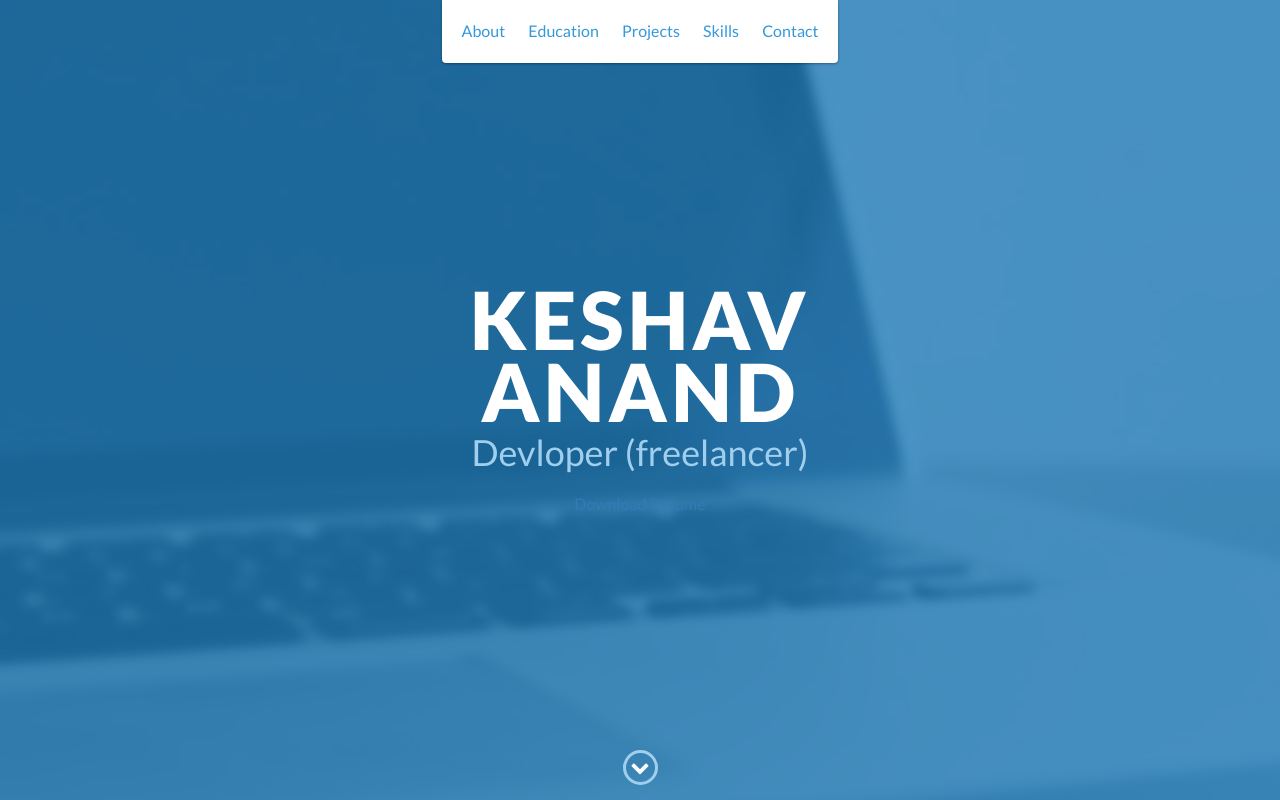
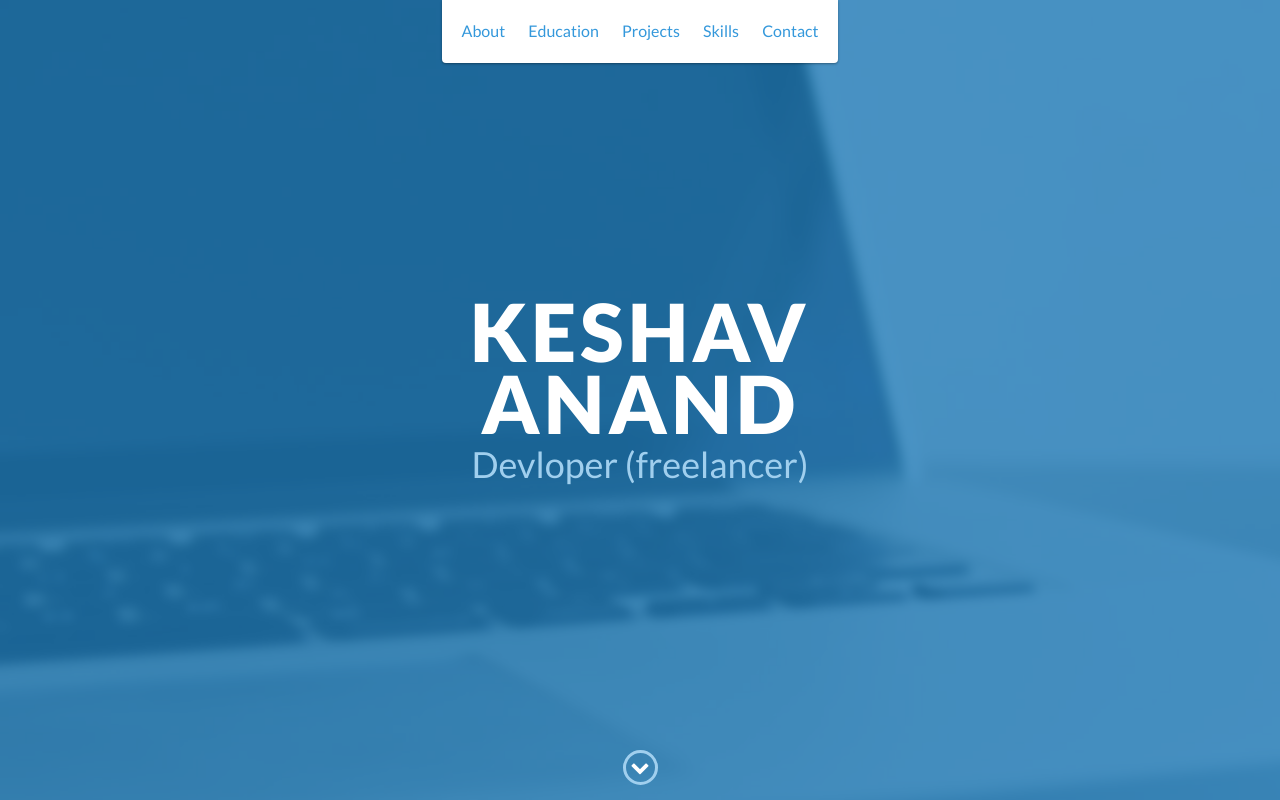
Before and after one commit to Keshavinfo/Keshavinfo.github.io, a website: page index.html in a window 1280 px wide. Shown: the top 800 px of the page. Drawn offline with nearby package versions, Linux system fonts and the light colour scheme.

Commit message:
Update index.html

```diff
--- a/index.html
+++ b/index.html
@@ -48,8 +48,7 @@
         <div id="lead-content">
             <h1>Keshav Anand</h1>
             <h2>Devloper (freelancer)</h2>
-            <a href="https://resume.creddle.io/embed/3h2ogmkoh8h"
-  width="850" height="1100" seamless></iframe>Download Resume</a>
+
         </div>
 
         <div id="lead-overlay"></div>
```
